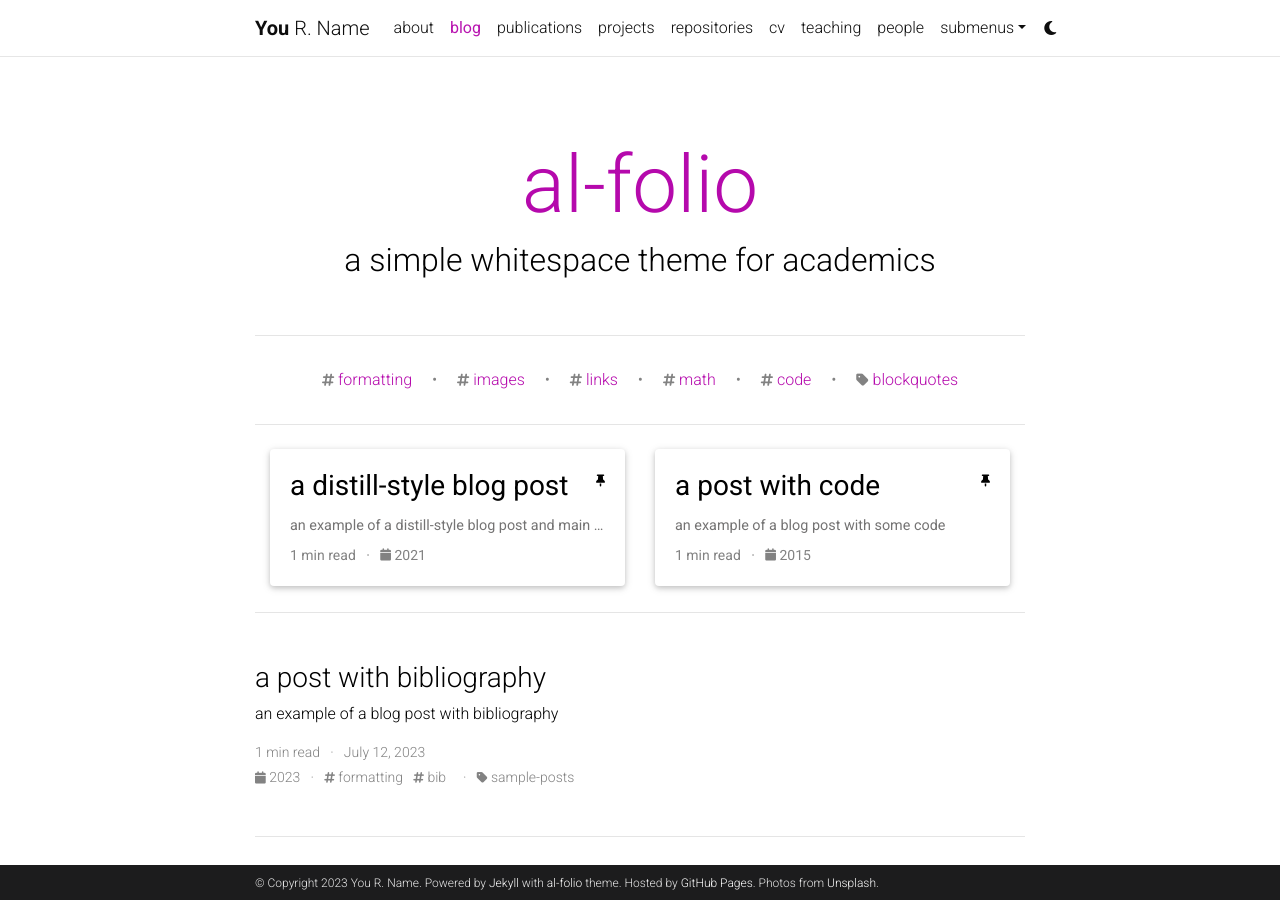
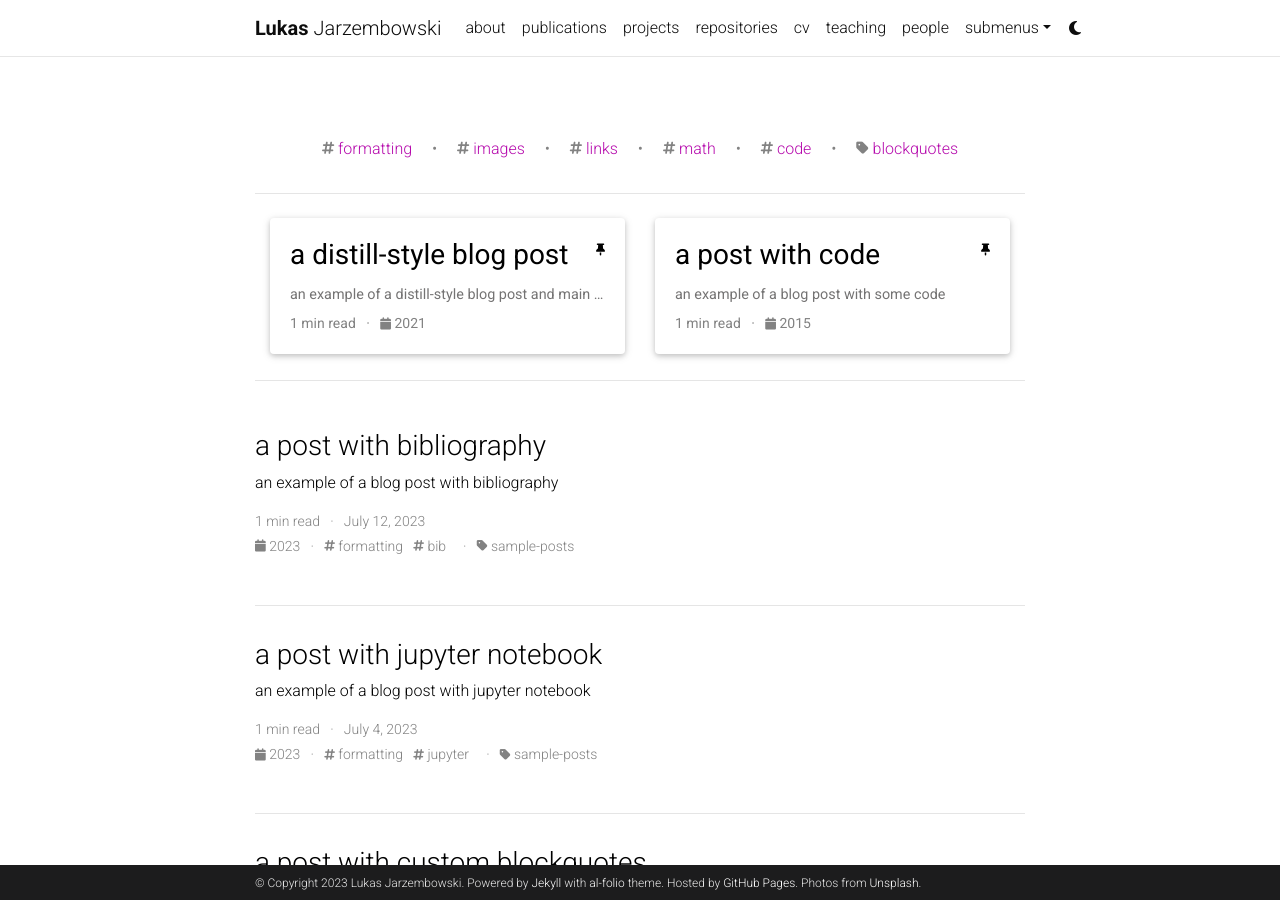
Before and after one commit to lukasjarzembowski/lukasjarzembowski.github.io, a Jekyll site: the page built from blog/index.html, in a window 1280 px wide and 900 px high. Built offline with Jekyll 4.4.1, drawn with Linux system fonts in a browser that asks for light colours; the list of posts is cut into pages by our own code; comment, search, counter and statistics services are not loaded; a style sheet for code colours, icons or effects is not loaded.

Commit message:
Update _config.yml

```diff
--- a/_config.yml
+++ b/_config.yml
@@ -3,9 +3,9 @@
 # -----------------------------------------------------------------------------
 
 title: blank # the website title (if blank, full name will be used instead)
-first_name: You
-middle_name: R.
-last_name: Name
+first_name: Lukas
+middle_name:
+last_name: Jarzembowski
 email:
 description: > # the ">" symbol means to ignore newlines until "footer_text:"
   A simple, whitespace theme for academics. Based on [*folio](https://github.com/bogoli/-folio) design.
@@ -104,7 +104,7 @@
 wechat_qr: # filename of your wechat qr-code saved as an image (e.g., wechat-qr.png if saved to assets/img/wechat-qr.png)
 
 contact_note: >
-  You can even add a little note about which of these is the best way to reach you.
+  Please do not try to reach me.
 
 # -----------------------------------------------------------------------------
 # Analytics and search engine verification
@@ -120,9 +120,9 @@
 # Blog
 # -----------------------------------------------------------------------------
 
-blog_name: al-folio # blog_name will be displayed in your blog page
-blog_nav_title: blog # your blog must have a title for it to be displayed in the nav bar
-blog_description: a simple whitespace theme for academics
+blog_name:  # blog_name will be displayed in your blog page
+blog_nav_title:  # your blog must have a title for it to be displayed in the nav bar
+blog_description:
 permalink: /blog/:year/:title/
 
 # Pagination
@@ -306,7 +306,7 @@
 filtered_bibtex_keywords: [abbr, abstract, arxiv, bibtex_show, html, pdf, selected, supp, blog, code, poster, slides, website, preview, altmetric]
 
 # Maximum number of authors to be shown for each publication (more authors are visible on click)
-max_author_limit: 3  # leave blank to always show all authors
+max_author_limit:   # leave blank to always show all authors
 more_authors_animation_delay: 10  # more authors are revealed on click using animation; smaller delay means faster animation
 
 # Enables publication thumbnails. If disabled, none of the publications will display thumbnails, even if specified in the bib entry.
@@ -361,16 +361,16 @@
 enable_cronitor_analytics: false  # enables cronitor RUM analytics
 enable_google_verification: false  # enables google site verification
 enable_bing_verification:   false  # enables bing site verification
-enable_masonry:             true   # enables automatic project cards arrangement
+enable_masonry:             false   # enables automatic project cards arrangement
 enable_math:                true   # enables math typesetting (uses MathJax)
 enable_tooltips:            false  # enables automatic tooltip links generated
                                    # for each section titles on pages and posts
 enable_darkmode:            true   # enables switching between light/dark modes
 enable_navbar_social:       false  # enables displaying social links in the
                                    # navbar on the about page
-enable_project_categories:  true   # enables categorization of projects into
+enable_project_categories:  false   # enables categorization of projects into
                                    # multiple categories
-enable_medium_zoom:         true   # enables image zoom feature (as on medium.com)
+enable_medium_zoom:         false  # enables image zoom feature (as on medium.com)
 enable_progressbar:         true   # enables a horizontal progress bar linked to the vertical scroll position
 
 # -----------------------------------------------------------------------------
```
